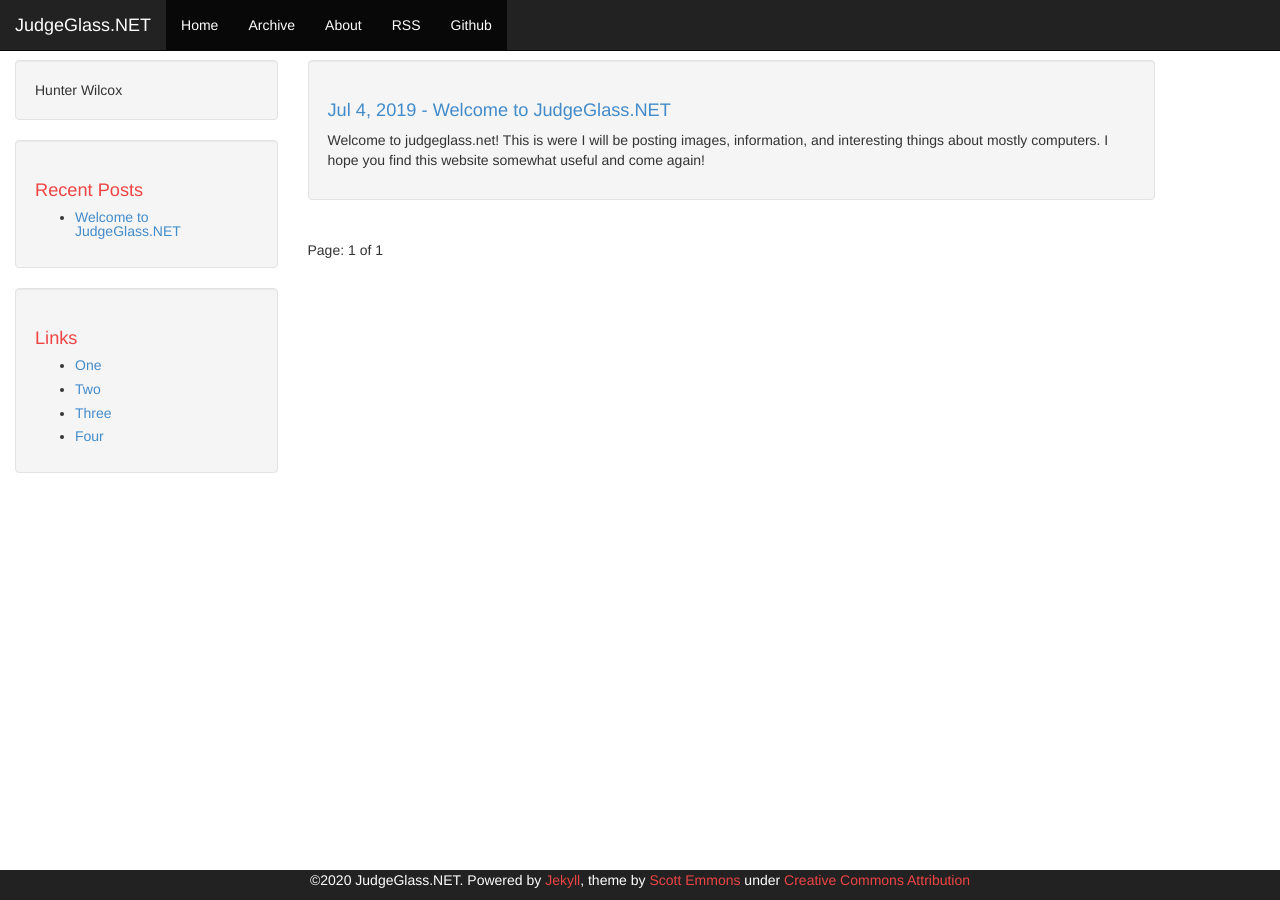
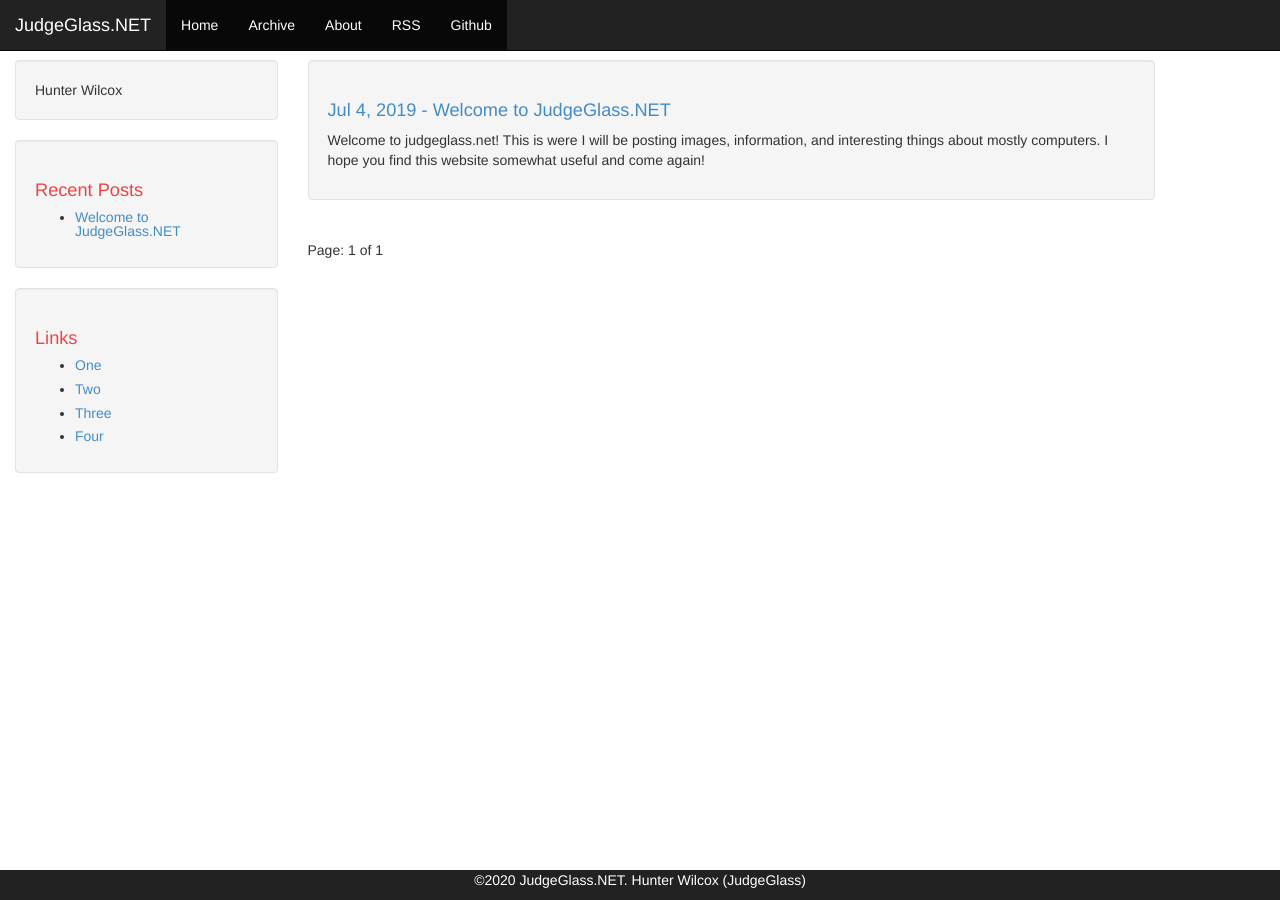
Before and after one commit to JudgeGlass/JudgeGlass.github.io, a Jekyll site: the page built from index.html, in a window 1280 px wide. Built offline with Jekyll 4.4.1, drawn with Linux system fonts in a browser that asks for light colours; the list of posts is cut into pages by our own code.

Commit message:
Changed Footer

```diff
--- a/_includes/footer.html
+++ b/_includes/footer.html
@@ -1,9 +1,7 @@
 <div class="container-fluid">
     <div class="row-fluid">
         <div class="span12 footer navbar-inverse navbar-fixed-bottom">
-            <p class="copyright">&copy;{{ site.time | date: '%Y' }} {{ site.name }}. Powered by <a href="http://jekyllrb.com">Jekyll</a>, theme by <a href="https://github.com/scotte/jekyll-clean">Scott Emmons</a>
-            under
-            <a href="http://creativecommons.org/licenses/by/4.0/">Creative Commons Attribution</a></p>
+            <p class="copyright">&copy;{{ site.time | date: '%Y' }} {{ site.name }}. Hunter Wilcox (JudgeGlass)
         </div>
     </div>
 </div>
```
